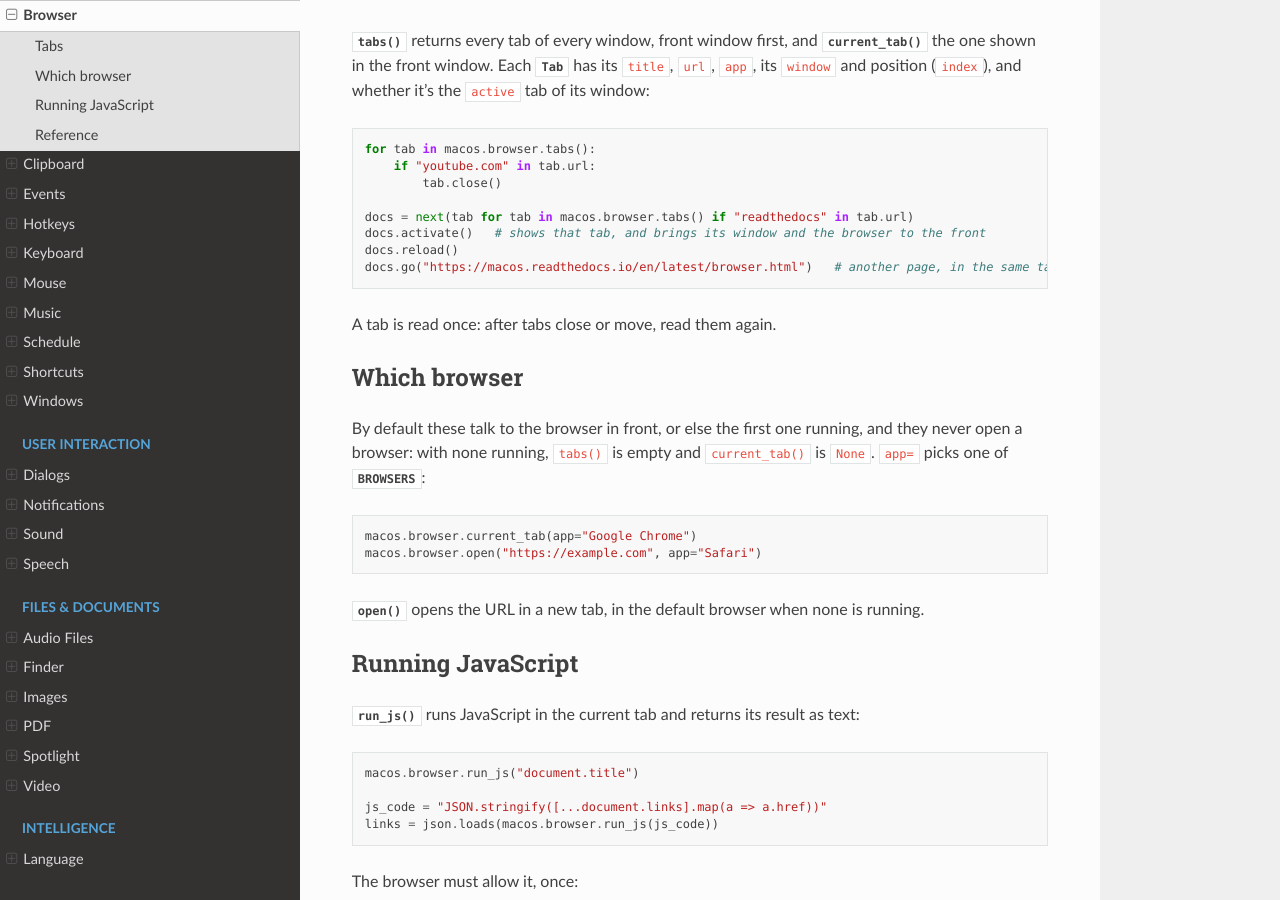
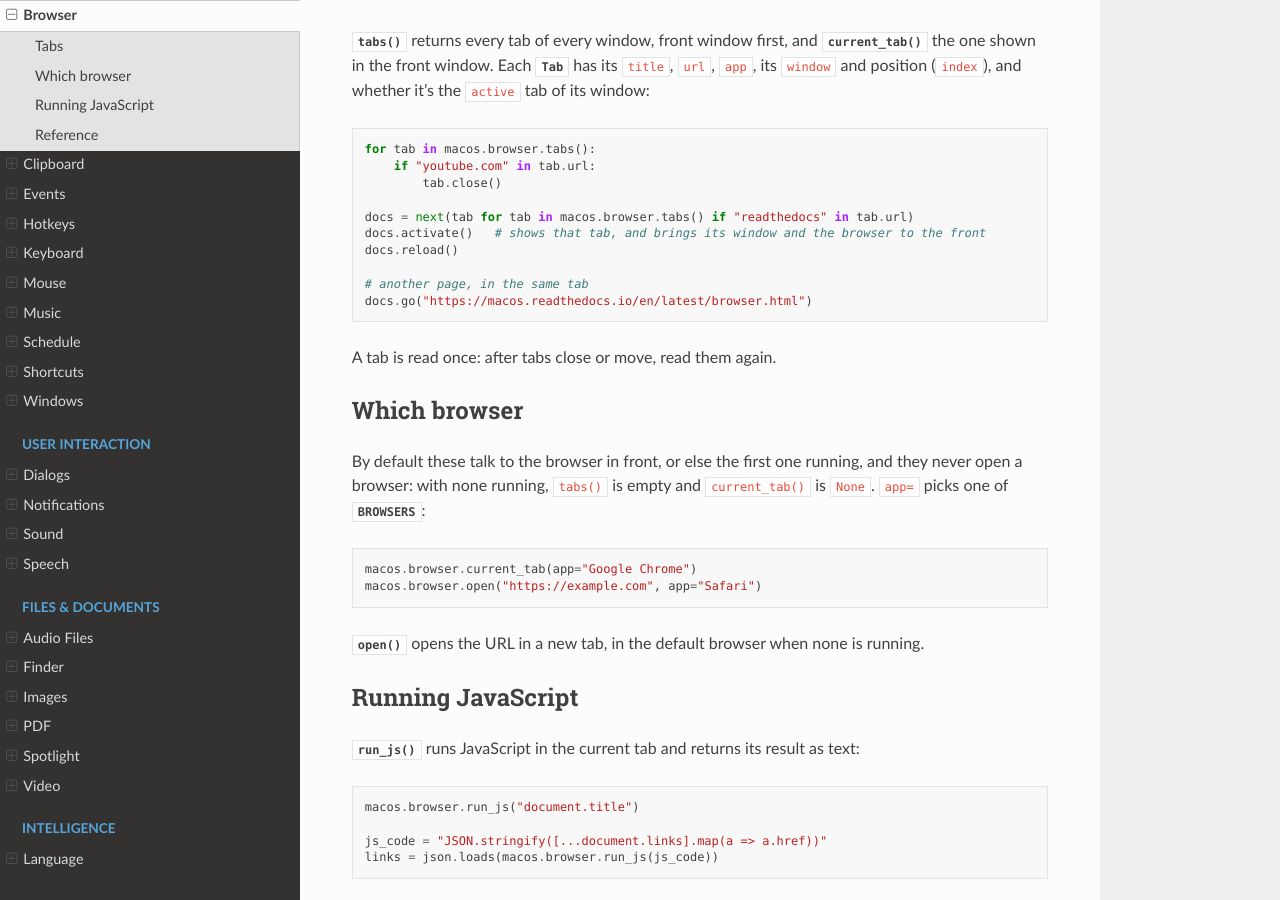
Before and after one commit to JeanExtreme002/macOS, a Sphinx documentation site: the page built from docs/browser.md, in a window 1280 px wide and 900 px high, scrolled down 500 px. Built offline with Sphinx 7.4.7 and the Read the Docs theme 3.1.0, drawn with Linux system fonts in a browser that asks for light colours; comment, search, counter and statistics services are not loaded.

Commit message:
docs: move the Tab.go comment above its line

````diff
--- a/docs/browser.md
+++ b/docs/browser.md
@@ -33,7 +33,9 @@ for tab in macos.browser.tabs():
 docs = next(tab for tab in macos.browser.tabs() if "readthedocs" in tab.url)
 docs.activate()   # shows that tab, and brings its window and the browser to the front
 docs.reload()
-docs.go("https://macos.readthedocs.io/en/latest/browser.html")   # another page, in the same tab
+
+# another page, in the same tab
+docs.go("https://macos.readthedocs.io/en/latest/browser.html")
 ```
 
 A tab is read once: after tabs close or move, read them again.
````
